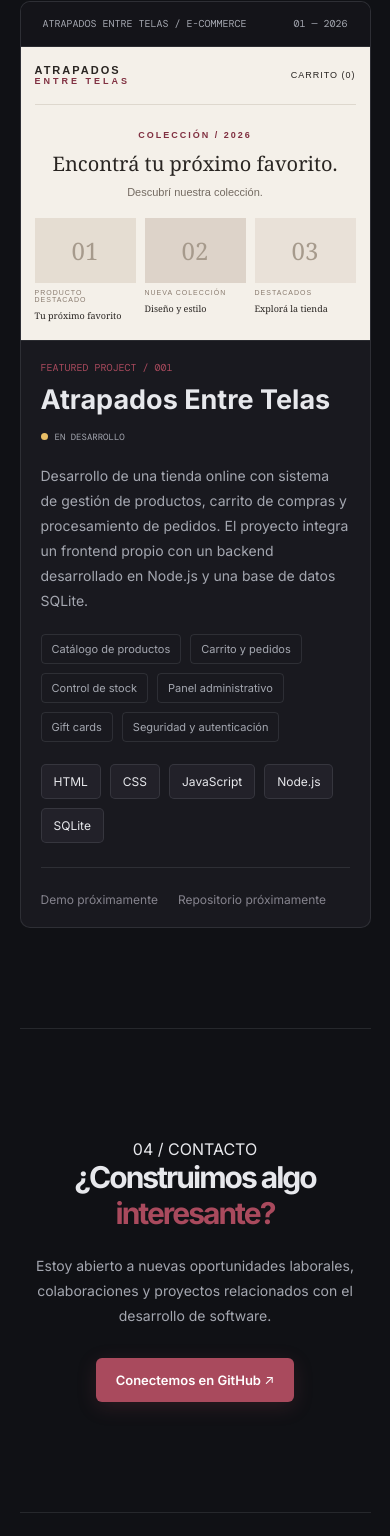
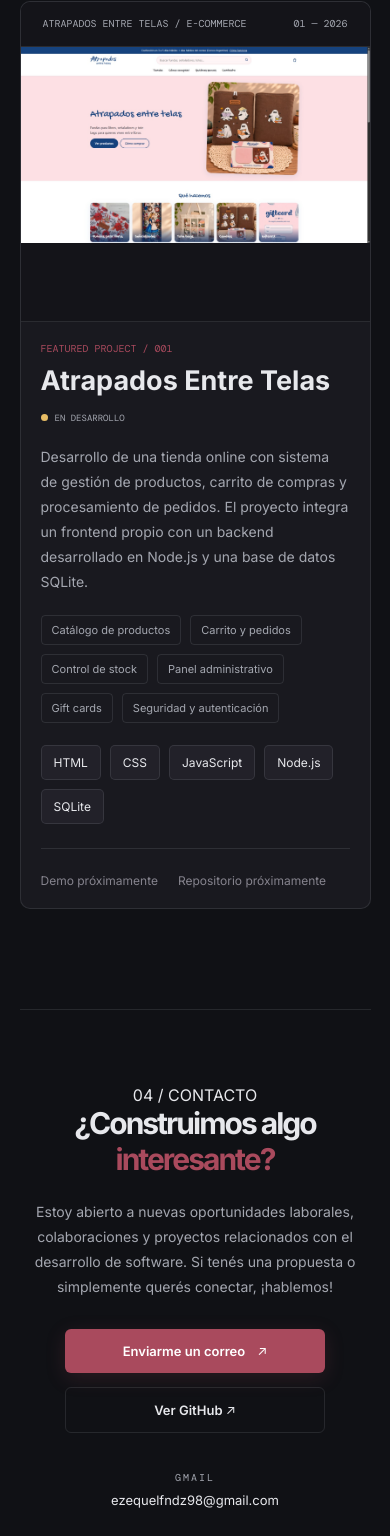
Before and after one commit to ezequielfndz/portafolio, a React (Vite) app: page / in a window 390 px wide. Shown: the part 4547-6083 px from the top of the page. Built offline with nearby package versions, Linux system fonts and the light colour scheme.

Commit message:
feat: complete projects and contact sections

```diff
--- a/src/App.css
+++ b/src/App.css
@@ -609,6 +609,7 @@
   cursor: not-allowed;
 }
 
+
 /* CONTACT */
 
 .contact {
@@ -625,7 +626,7 @@
   color: var(--accent);
 }
 
-.contact > p:not(.section-label) {
+.contact-description {
   color: var(--text-muted);
   max-width: 550px;
   margin: 22px auto 30px;
@@ -633,9 +634,78 @@
   font-size: 14px;
 }
 
-.contact .button-primary {
-  display: inline-block;
+.contact-actions {
+  display: flex;
+  justify-content: center;
+  align-items: center;
+  gap: 14px;
+  flex-wrap: wrap;
 }
+
+.contact-actions a {
+  display: inline-flex;
+  align-items: center;
+  justify-content: center;
+  gap: 12px;
+}
+
+.contact-email {
+  display: flex;
+  flex-direction: column;
+  gap: 8px;
+  margin-top: 38px;
+}
+
+.contact-email span {
+  color: var(--text-muted);
+  font-family: 'DM Mono', monospace;
+  font-size: 10px;
+  letter-spacing: 2px;
+}
+
+.contact-email a {
+  color: var(--text-main);
+  font-size: 14px;
+  transition: color 0.2s ease;
+}
+
+.contact-email a:hover {
+  color: var(--accent);
+}
+
+.contact-availability {
+  display: inline-flex;
+  align-items: center;
+  gap: 9px;
+  margin-top: 35px;
+  padding: 10px 14px;
+  border: 1px solid var(--border);
+  border-radius: 30px;
+  color: var(--text-muted);
+  font-family: 'DM Mono', monospace;
+  font-size: 9px;
+  letter-spacing: 1px;
+}
+
+@media (max-width: 600px) {
+  .contact {
+    padding: 75px 0;
+  }
+
+  .contact-actions {
+    flex-direction: column;
+  }
+
+  .contact-actions a {
+    width: 100%;
+    max-width: 260px;
+  }
+
+  .contact-email a {
+    font-size: 13px;
+  }
+}
+
 
 /* FOOTER */
 
@@ -763,174 +833,89 @@
   background: transparent;
 }
 
-/* =================================
-   ATRAPADOS ENTRE TELAS - PREVIEW
-================================= */
-
-.store-preview {
-  min-height: 275px;
-  padding: 0 28px 24px;
-  background: #f4f0e9;
-  color: #25221f;
-  font-family: Arial, sans-serif;
-  overflow: hidden;
-}
-
-.store-preview-header {
-  min-height: 65px;
-  display: flex;
-  align-items: center;
-  justify-content: space-between;
-  gap: 20px;
-  border-bottom: 1px solid #ded8ce;
-}
-
-.store-preview-logo {
-  display: flex;
-  flex-direction: column;
-  color: #292522;
-  font-size: 13px;
-  font-weight: 700;
-  letter-spacing: 2px;
-}
-
-.store-preview-logo strong {
-  color: #803041;
-  font-size: 10px;
-  letter-spacing: 3px;
-}
-
-.store-preview-nav {
-  display: flex;
-  gap: 22px;
-  color: #625b54;
-  font-size: 9px;
-  letter-spacing: 1px;
-}
-
-.store-preview-cart {
-  color: #292522;
-  font-size: 9px;
-  letter-spacing: 1px;
-}
-
-.store-preview-hero {
-  padding: 28px 0 24px;
-  text-align: center;
-}
-
-.store-preview-hero p {
-  margin: 0 0 10px;
-  color: #803041;
-  font-size: 9px;
-  font-weight: 700;
-  letter-spacing: 2px;
-}
-
-.store-preview-hero h3 {
-  margin: 0;
-  color: #292522;
-  font-family: Georgia, serif;
-  font-size: clamp(20px, 3vw, 29px);
-  font-weight: 400;
-}
-
-.store-preview-hero > span {
-  display: block;
-  margin-top: 9px;
-  color: #746b62;
-  font-size: 11px;
-}
-
-.store-preview-products {
-  display: grid;
-  grid-template-columns: repeat(3, 1fr);
-  gap: 16px;
-}
-
-.store-product {
-  display: flex;
-  flex-direction: column;
-  gap: 6px;
-  min-width: 0;
-}
-
-.store-product-image {
-  min-height: 85px;
-  display: flex;
-  align-items: center;
-  justify-content: center;
-  background: #e5ddd2;
-}
-
-.store-product:nth-child(2) .store-product-image {
-  background: #ddd3c9;
-}
-
-.store-product:nth-child(3) .store-product-image {
-  background: #e9e1d8;
-}
-
-.store-product-image span {
-  color: #a69a8c;
-  font-family: Georgia, serif;
-  font-size: 24px;
-}
-
-.store-product > span {
-  color: #8a7c70;
-  font-size: 8px;
-  letter-spacing: 1px;
-}
-
-.store-product strong {
-  color: #292522;
-  font-family: Georgia, serif;
-  font-size: 11px;
-  font-weight: 400;
-}
-
 /* Responsive */
 
 @media (max-width: 600px) {
-  .store-preview {
-    padding: 0 14px 18px;
+  .store-header {
+    gap: 9px;
+    padding: 10px;
   }
 
-  .store-preview-header {
-    min-height: 58px;
-    gap: 10px;
+  .store-logo strong {
+    font-size: 15px;
   }
 
-  .store-preview-nav {
-    display: none;
-  }
-
-  .store-preview-logo {
-    font-size: 11px;
-  }
-
-  .store-preview-logo strong {
+  .store-logo span {
     font-size: 9px;
   }
 
-  .store-preview-hero {
-    padding: 25px 0 20px;
+  .store-search {
+    width: 55%;
+    padding: 9px;
+    font-size: 8px;
   }
 
-  .store-preview-products {
-    gap: 9px;
+  .store-nav {
+    gap: 13px;
+    font-size: 8px;
   }
 
-  .store-product-image {
+  .store-hero {
+    padding: 20px 14px;
+    grid-template-columns: 1fr 1fr;
+    gap: 12px;
+  }
+
+  .store-brand-title {
+    font-size: 19px;
+  }
+
+  .store-hero-copy > p:not(.store-brand-title) {
+    font-size: 9px;
+  }
+
+  .store-hero-art {
+    min-height: 140px;
+  }
+
+  .store-art-decoration {
+    font-size: 12px;
+  }
+
+  .store-art-decoration strong {
+    font-size: 9px;
+  }
+
+  .store-categories {
+    padding: 18px 12px;
+  }
+
+  .store-category-grid {
+    grid-template-columns: repeat(3, 1fr);
+    gap: 7px;
+  }
+
+  .store-category-art {
     min-height: 65px;
   }
 
-  .store-product > span {
-    font-size: 7px;
-  }
-
-  .store-product strong {
-    font-size: 9px;
+  .store-category > span {
+    font-size: 8px;
   }
 }
+
+/* Project screenshot */
+
+.project-image-wrapper {
+  width: 100%;
+  overflow: hidden;
+  background: #fbe0e5;
+}
+
+.project-image-wrapper img {
+  display: block;
+  width: 100%;
+  height: auto;
+  object-fit: cover;
+  object-position: top center;
+}
--- a/src/components/Contact.jsx
+++ b/src/components/Contact.jsx
@@ -8,20 +8,43 @@ function Contact() {
         ¿Construimos algo <span>interesante?</span>
       </h2>
 
-      <p>
+      <p className="contact-description">
         Estoy abierto a nuevas oportunidades laborales,
         colaboraciones y proyectos relacionados con
-        el desarrollo de software.
+        el desarrollo de software. Si tenés una propuesta
+        o simplemente querés conectar, ¡hablemos!
       </p>
 
-      <a
-        href="https://github.com/ezequielfndz"
-        target="_blank"
-        rel="noreferrer"
-        className="button-primary"
-      >
-        Conectemos en GitHub ↗
-      </a>
+      <div className="contact-actions">
+        <a
+          href="mailto:ezequielfndz98@gmail.com?subject=Contacto%20profesional"
+          className="button-primary"
+        >
+          <span>Enviarme un correo</span>
+          <span>↗</span>
+        </a>
+
+        <a
+          href="https://github.com/ezequelfndz"
+          target="_blank"
+          rel="noreferrer"
+          className="button-secondary"
+        >
+          Ver GitHub ↗
+        </a>
+      </div>
+
+      <div className="contact-email">
+        <span>GMAIL</span>
+        <a href="mailto:ezequelfndz98@gmail.com">
+          ezequelfndz98@gmail.com
+        </a>
+      </div>
+
+      <div className="contact-availability">
+        <span className="status-dot"></span>
+        DISPONIBLE PARA NUEVAS OPORTUNIDADES
+      </div>
     </section>
   );
 }
--- a/src/components/Projects.jsx
+++ b/src/components/Projects.jsx
@@ -18,55 +18,11 @@ function Projects() {
             <span>01 — 2026</span>
           </div>
 
-          <div className="store-preview">
-            <header className="store-preview-header">
-              <span className="store-preview-logo">
-                ATRAPADOS
-                <strong>ENTRE TELAS</strong>
-              </span>
-
-              <nav className="store-preview-nav">
-                <span>INICIO</span>
-                <span>PRODUCTOS</span>
-                <span>CONTACTO</span>
-              </nav>
-
-              <span className="store-preview-cart">
-                CARRITO (0)
-              </span>
-            </header>
-
-            <div className="store-preview-hero">
-              <p>COLECCIÓN / 2026</p>
-              <h3>Encontrá tu próximo favorito.</h3>
-              <span>Descubrí nuestra colección.</span>
-            </div>
-
-            <div className="store-preview-products">
-              <div className="store-product">
-                <div className="store-product-image">
-                  <span>01</span>
-                </div>
-                <span>PRODUCTO DESTACADO</span>
-                <strong>Tu próximo favorito</strong>
-              </div>
-
-              <div className="store-product">
-                <div className="store-product-image">
-                  <span>02</span>
-                </div>
-                <span>NUEVA COLECCIÓN</span>
-                <strong>Diseño y estilo</strong>
-              </div>
-
-              <div className="store-product">
-                <div className="store-product-image">
-                  <span>03</span>
-                </div>
-                <span>DESTACADOS</span>
-                <strong>Explorá la tienda</strong>
-              </div>
-            </div>
+          <div className="project-image-wrapper">
+            <img
+              src="/images/atrapados-preview.png"
+              alt="Página principal de Atrapados Entre Telas"
+            />
           </div>
         </div>
 
```
Also changed, not shown: public/images/atrapados-preview.png (added).
